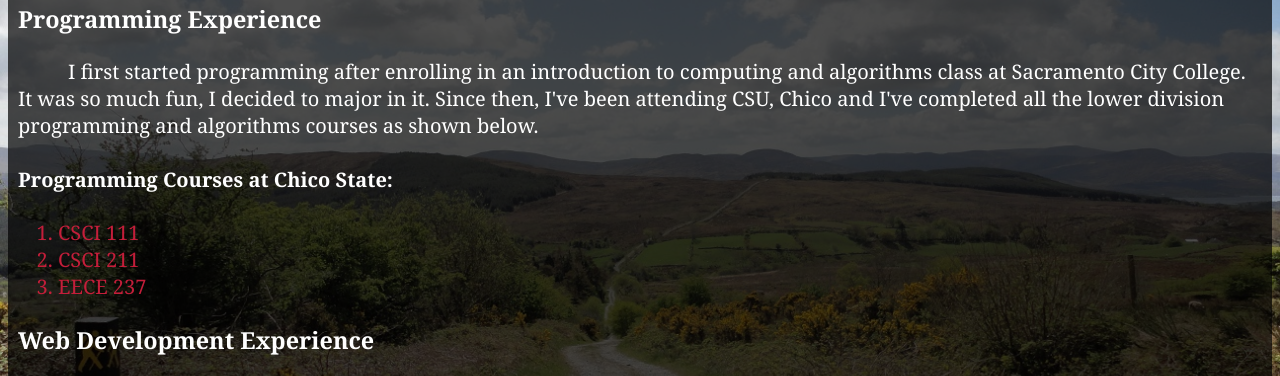
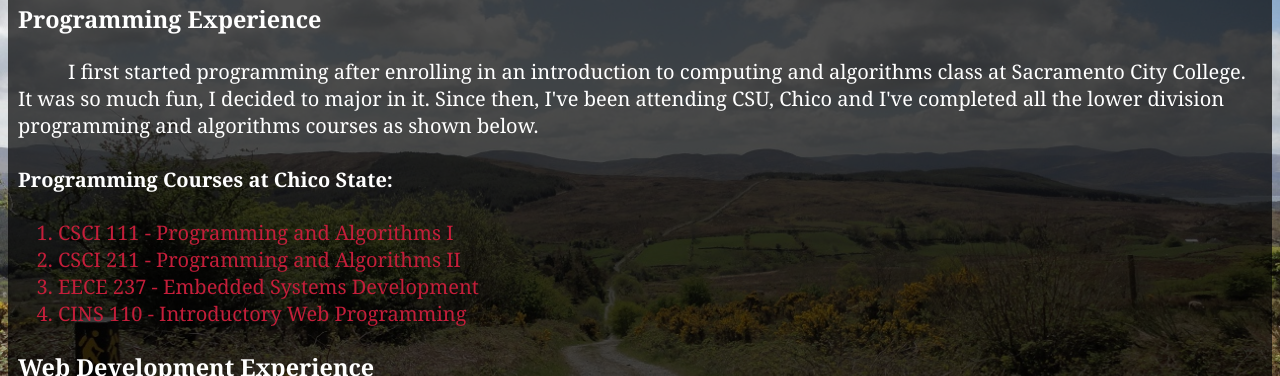
Before and after one commit to pseudokoder/WesLeiter.com, a plain HTML site: page compbio.html in a window 1280 px wide. Shown: the part 143-519 px from the top of the page. Drawn offline with Linux system fonts and the light colour scheme.

Commit message:
updated bio

```diff
--- a/compbio.html
+++ b/compbio.html
@@ -34,10 +34,23 @@
       Programming Courses at Chico State:
     </h4>
     <ol class="chicocolors">
-      <li>CSCI 111</li>
-      <li>CSCI 211</li>
-      <li>EECE 237</li>
-    </ol>
+      <li><a href="http://catalog.csuchico.edu/viewer/14/search/courses/CSCI.html"
+						 target="_blank">
+				CSCI 111 - Programming and Algorithms I
+			</a></li>
+      <li><a href="http://catalog.csuchico.edu/viewer/15/search/courses/CSCI.html"
+						 target="_blank">
+				CSCI 211 - Programming and Algorithms II
+			</a></li>
+      <li><a href="http://catalog.csuchico.edu/viewer/16/search/courses/EECE.html"
+						 target="_blank">
+				EECE 237 - Embedded Systems Development
+			</a></li>
+			<li><a href="http://catalog.csuchico.edu/viewer/search/courses.aspx?cycle=16&subject=CINS&keywords=&psize=50"
+						 target="_blank">
+				CINS 110 - Introductory Web Programming
+			</a></li>
+		</ol>
     <h3>
       Web Development Experience
     </h3>
```
